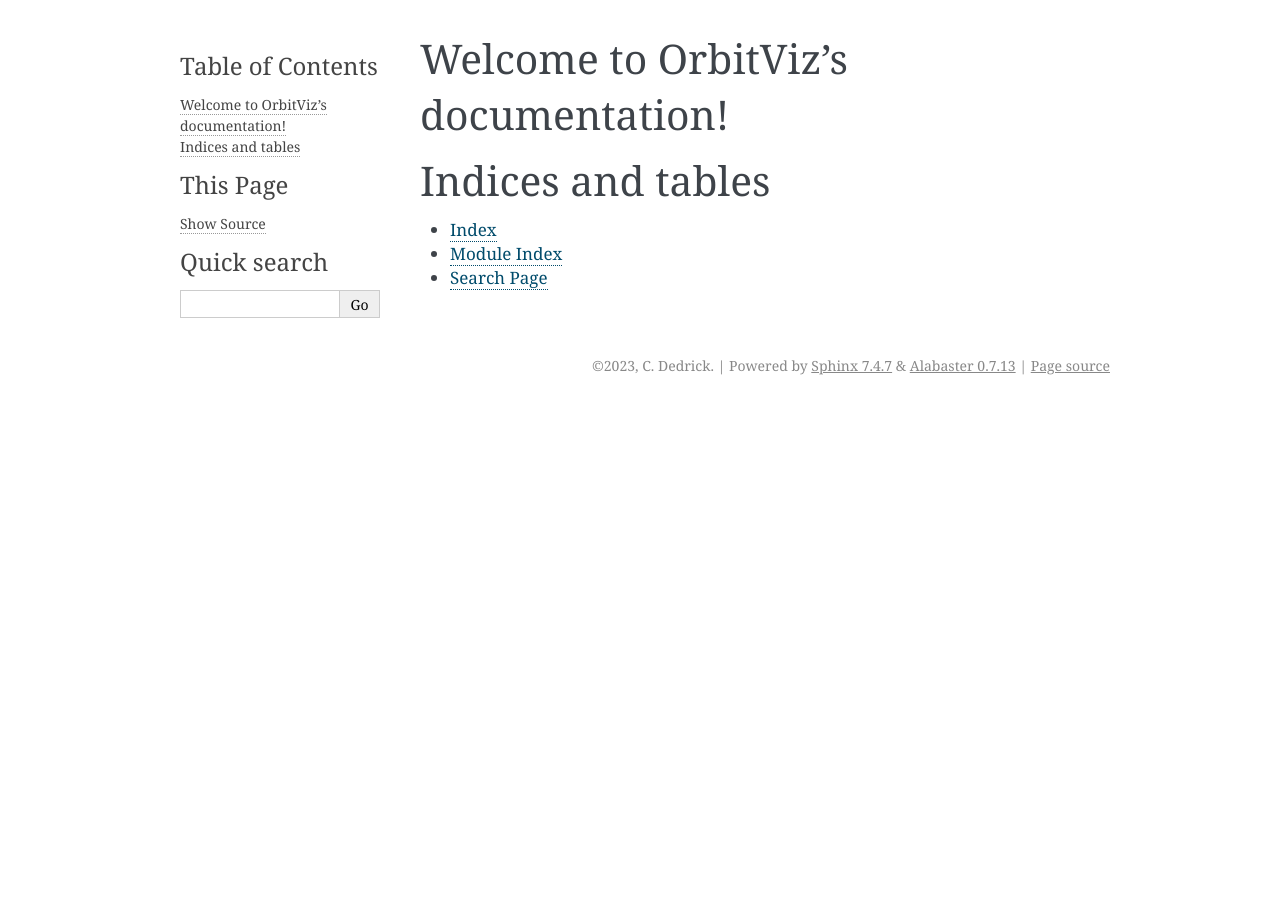
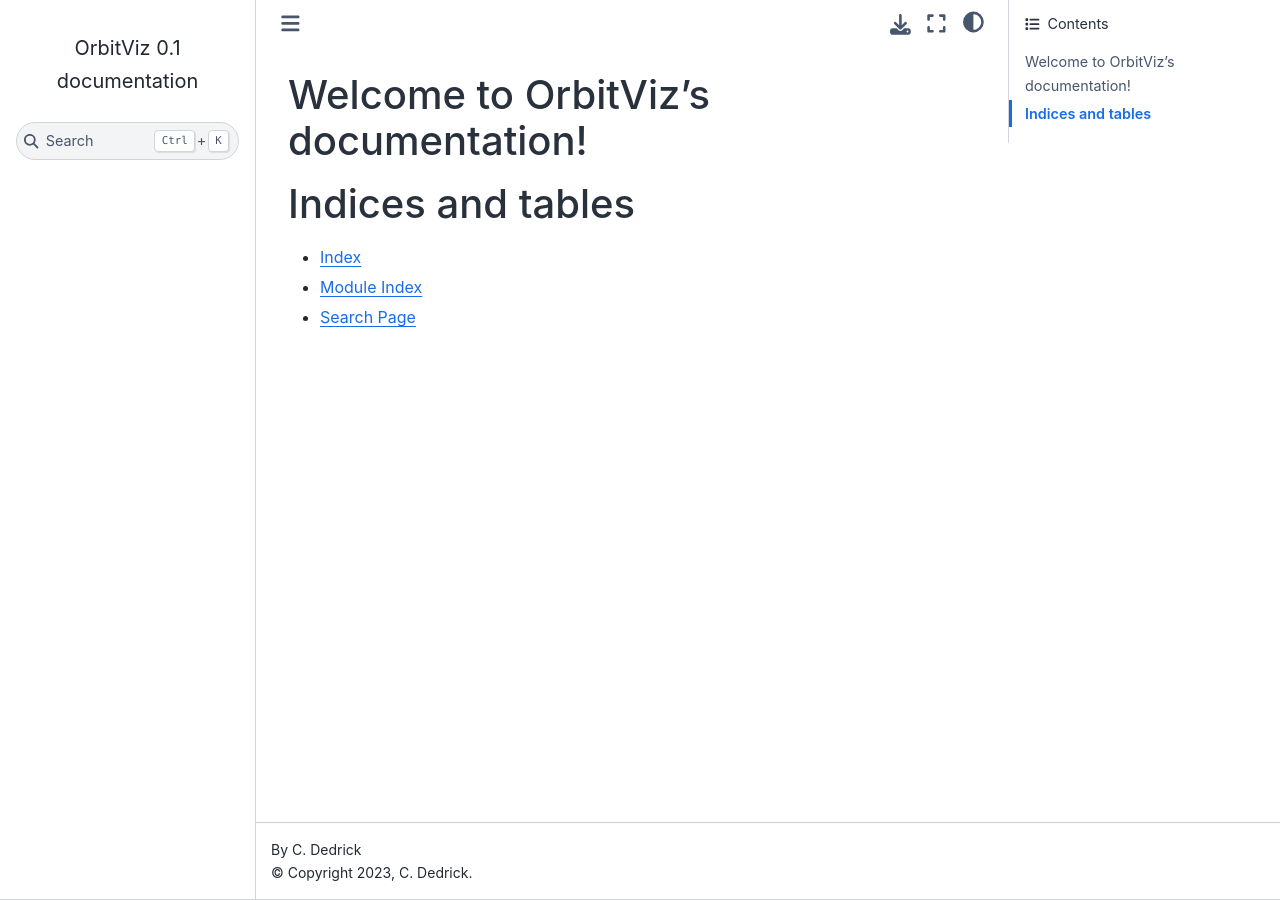
Before and after one commit to cdedrick/orbital-elements, a Sphinx documentation site: the page built from docs/source/index.rst, in a window 1280 px wide. Built offline with Sphinx 7.4.7 and the Sphinx Book theme 1.1.4, drawn with Linux system fonts in a browser that asks for light colours.

Commit message:
change sphinx theme

```diff
--- a/docs/source/conf.py
+++ b/docs/source/conf.py
@@ -26,5 +26,5 @@ exclude_patterns = []
 # -- Options for HTML output -------------------------------------------------
 # https://www.sphinx-doc.org/en/master/usage/configuration.html#options-for-html-output
 
-html_theme = 'alabaster'
+html_theme = 'sphinx_book_theme'
 html_static_path = ['_static']
```
Also changed, not shown: requirements.txt (+6 -2 lines).
